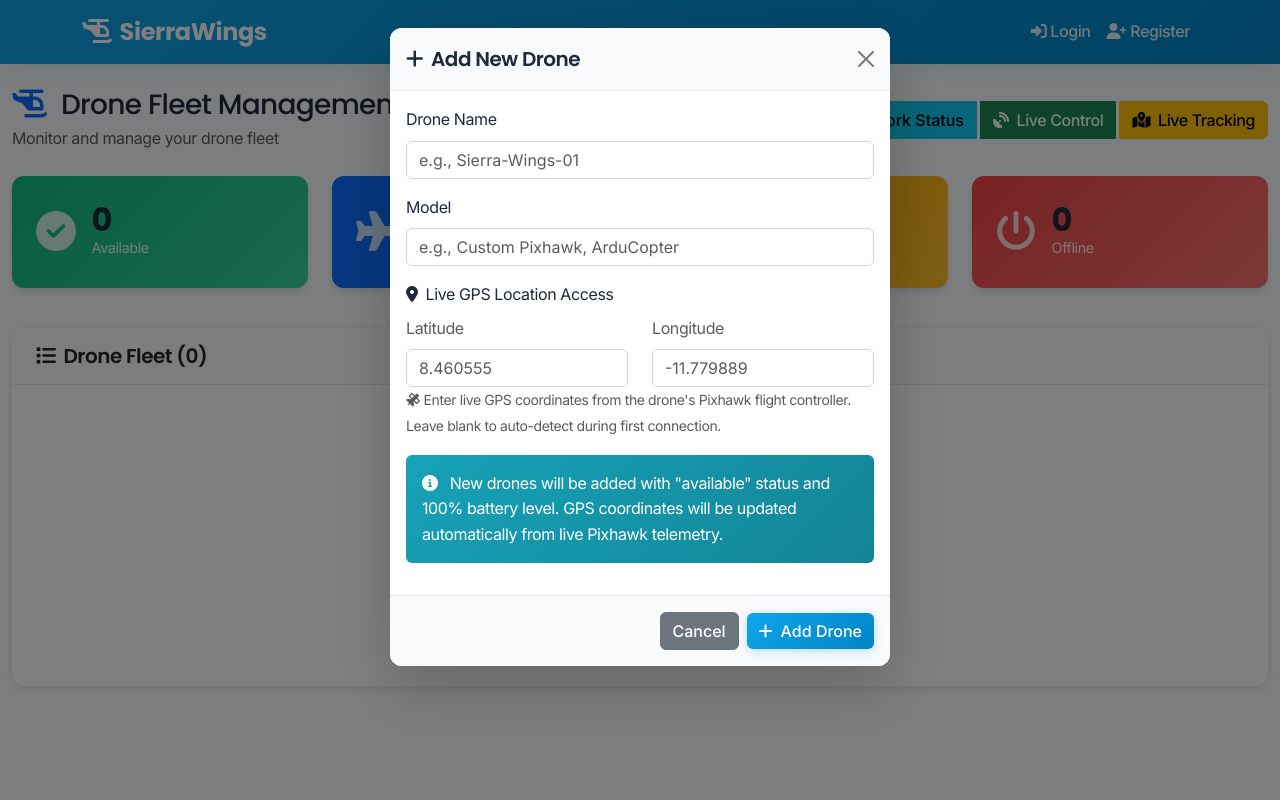
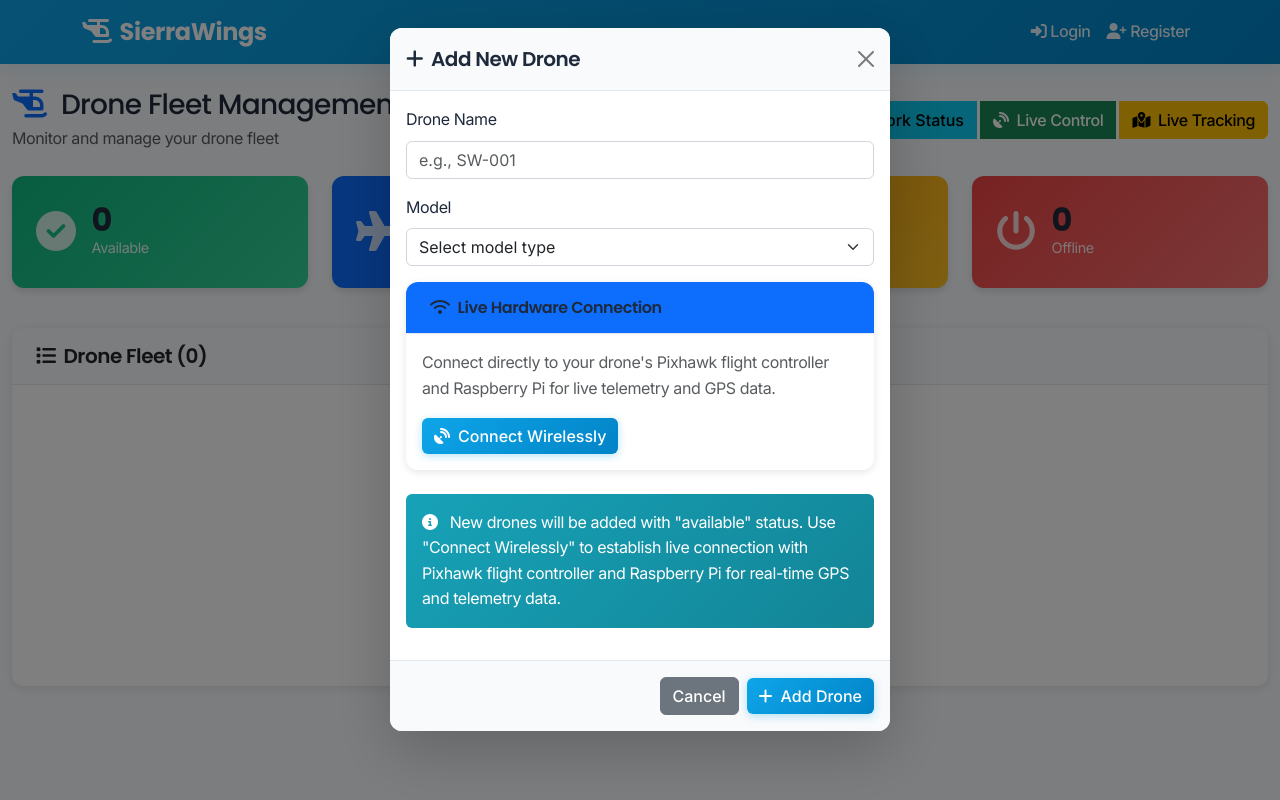
Before and after one commit to Ramandhan04/SierraWings, a Python web app: template templates/manage_drones.html in a window 1280 px wide, after a click on "Add Drone". Run offline with Jinja, Linux system fonts and the light colour scheme; the template is opened without the code that fills it, so the values that code supplies are empty; some libraries are stand-ins or nearby versions.

Commit message:
Improve drone configuration by streamlining model selection and connectivity
Updates the drone management form with a model selection dropdown and live hardware connection section for Pixhawk/RPi.

Replit-Commit-Author: Agent
Replit-Commit-Session-Id: 9cc6ab7a-fe5d-48d3-8ccf-c706ea943545
Replit-Commit-Screenshot-Url: https://storage.googleapis.com/screenshot-production-us-central1/a8c4bad2-10b7-4337-99c9-6de663f33ca2/b4891064-31f8-46d3-8e58-910f5d11f0f2.jpg

```diff
--- a/templates/manage_drones.html
+++ b/templates/manage_drones.html
@@ -213,45 +213,72 @@
                     <div class="mb-3">
                         <label for="droneName" class="form-label">Drone Name</label>
                         <input type="text" class="form-control" id="droneName" name="name" required
-                               placeholder="e.g., Sierra-Wings-01">
+                               placeholder="e.g., SW-001">
                         <div class="invalid-feedback">Drone name is required.</div>
                     </div>
 
                     <div class="mb-3">
                         <label for="droneModel" class="form-label">Model</label>
-                        <input type="text" class="form-control" id="droneModel" name="model" required
-                               placeholder="e.g., Custom Pixhawk, ArduCopter">
-                        <div class="invalid-feedback">Drone model is required.</div>
+                        <select class="form-select" id="droneModel" name="model" required>
+                            <option value="">Select model type</option>
+                            <option value="Emergency">Emergency</option>
+                            <option value="Medical">Medical</option>
+                            <option value="Standard">Standard</option>
+                            <option value="Heavy Lift">Heavy Lift</option>
+                        </select>
+                        <div class="invalid-feedback">Please select a model type.</div>
                     </div>
 
                     <div class="mb-3">
-                        <label class="form-label">
-                            <i class="fas fa-map-marker-alt me-2"></i>Live GPS Location Access
-                        </label>
-                        <div class="row">
-                            <div class="col-md-6">
-                                <label for="live_lat" class="form-label text-muted">Latitude</label>
-                                <input type="number" class="form-control" id="live_lat" name="live_lat"
-                                       step="0.000001" placeholder="8.460555"
-                                       title="Current live GPS latitude from Pixhawk">
+                        <div class="card border-primary">
+                            <div class="card-header bg-primary text-white">
+                                <h6 class="mb-0">
+                                    <i class="fas fa-wifi me-2"></i>Live Hardware Connection
+                                </h6>
                             </div>
-                            <div class="col-md-6">
-                                <label for="live_lon" class="form-label text-muted">Longitude</label>
-                                <input type="number" class="form-control" id="live_lon" name="live_lon"
-                                       step="0.000001" placeholder="-11.779889"
-                                       title="Current live GPS longitude from Pixhawk">
+                            <div class="card-body">
+                                <p class="text-muted mb-3">
+                                    Connect directly to your drone's Pixhawk flight controller and Raspberry Pi for live telemetry and GPS data.
+                                </p>
+
+                                <div id="connectionStatus" class="d-none mb-3">
+                                    <div class="alert alert-info">
+                                        <div class="d-flex align-items-center">
+                                            <div class="spinner-border spinner-border-sm me-2" role="status"></div>
+                                            <span id="connectionMessage">Connecting to live hardware...</span>
+                                        </div>
+                                    </div>
+                                </div>
+
+                                <div id="liveDataDisplay" class="d-none mb-3">
+                                    <div class="row">
+                                        <div class="col-md-6">
+                                            <strong>GPS Location:</strong>
+                                            <div id="liveGPS" class="text-muted">--</div>
+                                        </div>
+                                        <div class="col-md-6">
+                                            <strong>Battery Level:</strong>
+                                            <div id="liveBattery" class="text-muted">--</div>
+                                        </div>
+                                    </div>
+                                </div>
+
+                                <button type="button" class="btn btn-primary" onclick="connectWirelessly()">
+                                    <i class="fas fa-satellite-dish me-2"></i>Connect Wirelessly
+                                </button>
+
+                                <!-- Hidden fields for live data -->
+                                <input type="hidden" id="live_lat" name="live_lat">
+                                <input type="hidden" id="live_lon" name="live_lon">
+                                <input type="hidden" id="wireless_connected" name="wireless_connected" value="false">
+                                <input type="hidden" id="drone_id" name="drone_id">
                             </div>
                         </div>
-                        <small class="form-text text-muted">
-                            <i class="fas fa-satellite me-1"></i>Enter live GPS coordinates from the drone's Pixhawk flight controller.
-                            Leave blank to auto-detect during first connection.
-                        </small>
                     </div>
 
                     <div class="alert alert-info">
                         <i class="fas fa-info-circle me-2"></i>
-                        New drones will be added with "available" status and 100% battery level.
-                        GPS coordinates will be updated automatically from live Pixhawk telemetry.
+                        New drones will be added with "available" status. Use "Connect Wirelessly" to establish live connection with Pixhawk flight controller and Raspberry Pi for real-time GPS and telemetry data.
                     </div>
                 </div>
                 <div class="modal-footer">
@@ -1693,6 +1720,104 @@ window.checkWirelessStatus = function() {
         `;
     });
 }
+
+// Connect wirelessly function for the Add Drone modal
+window.connectWirelessly = function() {
+    const connectionStatus = document.getElementById('connectionStatus');
+    const liveDataDisplay = document.getElementById('liveDataDisplay');
+    const connectionMessage = document.getElementById('connectionMessage');
+
+    // Show connection status
+    connectionStatus.classList.remove('d-none');
+    connectionMessage.textContent = 'Scanning for live Pixhawk and Raspberry Pi devices...';
+
+    // Scan for available drones
+    fetch('/admin/scan-wireless-drones', {
+        method: 'POST',
+        headers: {
+            'Content-Type': 'application/json',
+        }
+    })
+    .then(response => response.json())
+    .then(data => {
+        if (data.success && data.drones.length > 0) {
+            // Found drones, try to connect to the first available one
+            const drone = data.drones[0];
+            connectionMessage.textContent = `Found ${drone.name}, establishing connection...`;
+
+            // Attempt connection
+            return fetch(`/admin/drones/connect/${drone.id}`, {
+                method: 'POST',
+                headers: {
+                    'Content-Type': 'application/json',
+                },
+                body: JSON.stringify({
+                    ip_address: drone.ip_address,
+                    type: 'wireless'
+                })
+            });
+        } else {
+            throw new Error('No live drones found on network');
+        }
+    })
+    .then(response => response.json())
+    .then(data => {
+        if (data.success) {
+            connectionMessage.textContent = 'Connected! Getting live telemetry data...';
+
+            // Get live telemetry
+            return fetch(`/admin/drones/telemetry/${data.drone_id}`);
+        } else {
+            throw new Error(data.error || 'Connection failed');
+        }
+    })
+    .then(response => response.json())
+    .then(data => {
+        if (data.success && data.telemetry) {
+            const telemetry = data.telemetry;
+
+            // Update connection status
+            connectionStatus.innerHTML = `
+                <div class="alert alert-success">
+                    <i class="fas fa-check-circle me-2"></i>
+                    Successfully connected to live Pixhawk and Raspberry Pi!
+                </div>
+            `;
+
+            // Show live data
+            if (telemetry.position) {
+                document.getElementById('liveGPS').textContent =
+                    `${telemetry.position.lat.toFixed(6)}, ${telemetry.position.lon.toFixed(6)}`;
+                document.getElementById('live_lat').value = telemetry.position.lat;
+                document.getElementById('live_lon').value = telemetry.position.lon;
+            }
+
+            if (telemetry.battery) {
+                document.getElementById('liveBattery').textContent = `${telemetry.battery.remaining}%`;
+            }
+
+            // Mark as wirelessly connected
+            document.getElementById('wireless_connected').value = 'true';
+            document.getElementById('drone_id').value = data.drone_id;
+
+            liveDataDisplay.classList.remove('d-none');
+
+        } else {
+            throw new Error('No telemetry data available');
+        }
+    })
+    .catch(error => {
+        connectionStatus.innerHTML = `
+            <div class="alert alert-warning">
+                <i class="fas fa-exclamation-triangle me-2"></i>
+                Connection failed: ${error.message}
+                <br><small>Make sure Pixhawk is powered and Raspberry Pi is running the drone service.</small>
+            </div>
+        `;
+    });
+}
+
+function scanForDrones() {
     const scanPhase = document.getElementById('scanPhase');
     const discoveredPhase = document.getElementById('discoveredDronesPhase');
 
```
